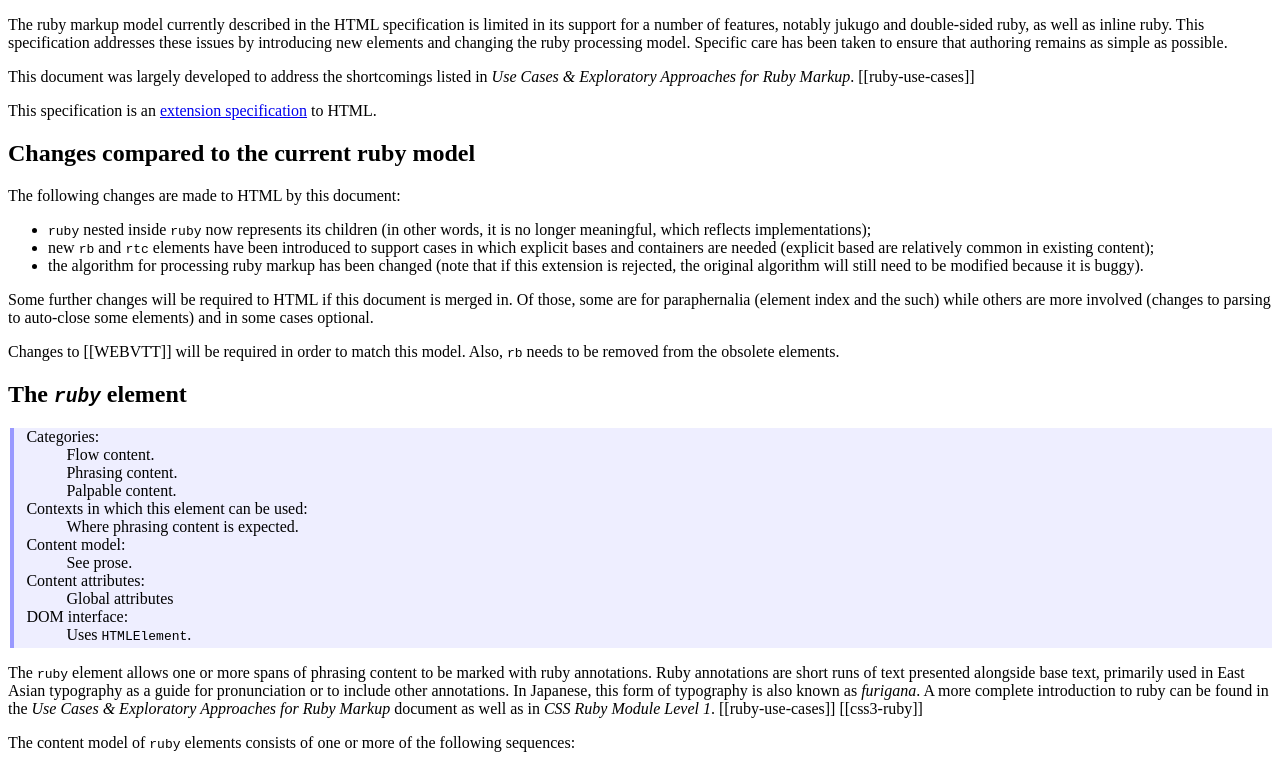
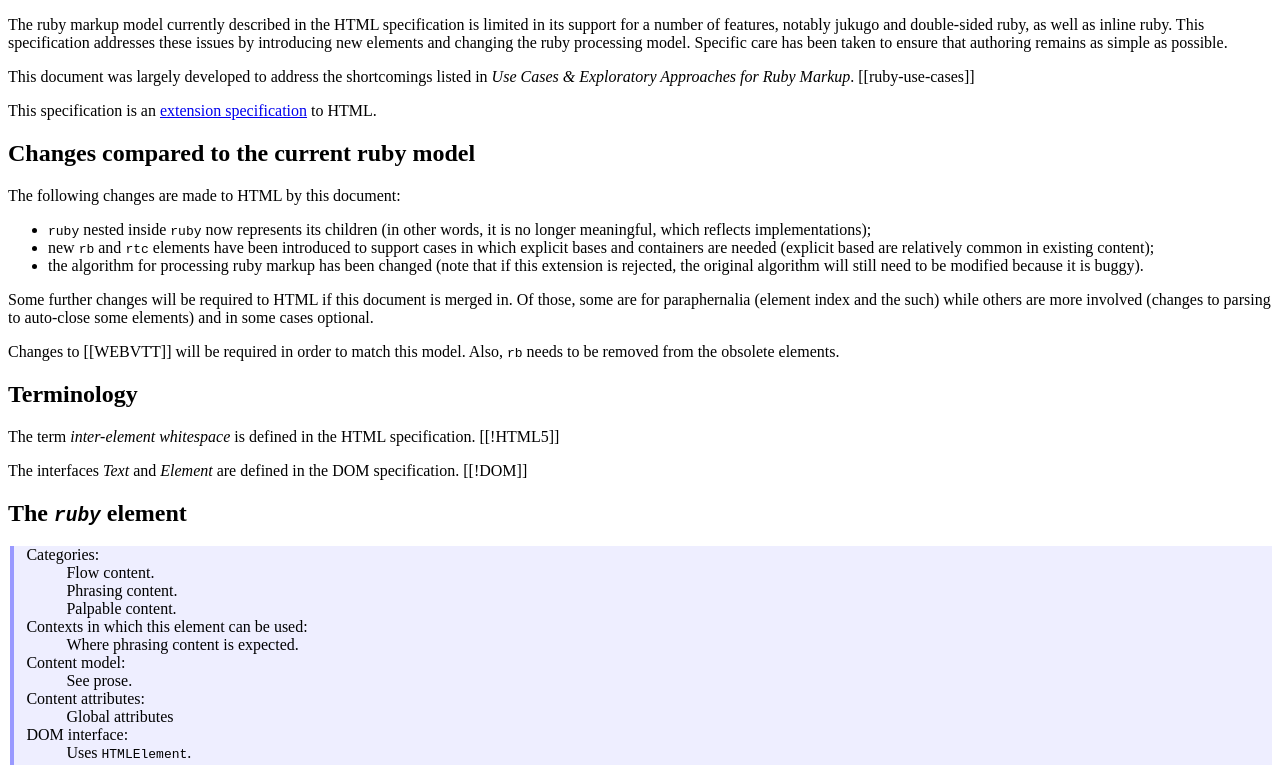
Before and after one commit to darobin/html-ruby, a plain HTML site: page index.html in a window 1280 px wide. Shown: the top 765 px of the page. Drawn offline with Linux system fonts and the light colour scheme.

Commit message:
fix referential issues

```diff
--- a/index.html
+++ b/index.html
@@ -89,6 +89,18 @@
       <p>
         Changes to [[WEBVTT]] will be required in order to match this model. Also,
         <code><a>rb</a></code> needs to be removed from the obsolete elements.
+      </p>
+    </section>
+
+    <section>
+      <h2>Terminology</h2>
+      <p>
+        The term <dfn>inter-element whitespace</dfn> is defined in the HTML specification.
+        [[!HTML5]]
+      </p>
+      <p>
+        The interfaces <dfn>Text</dfn> and <dfn>Element</dfn> are defined in the DOM specification.
+        [[!DOM]]
       </p>
     </section>
 
@@ -404,7 +416,7 @@
         agents that do not support ruby at all.
       </p>
       <p>
-        The process of <dfn>annotation pairing</dfn> associates <a title='ruby annotation'>ruby
+        The process of <dfn>annotation pairing</dfn> associates <a title='ruby text annotation'>ruby
         annotations</a> with <a title='ruby base'>ruby bases</a>. Within each <a>ruby segment</a>,
         each <a>ruby base</a> in the <a>ruby base container</a> is paired with one
         <a>ruby text annotation</a> from the <a>ruby text container</a>, in order. If there are not
@@ -535,7 +547,7 @@
           </ol>
         </li>
         <li>
-          If <var>current child</var> is a <code>Text</code> node and is <a>inter-element
+          If <var>current child</var> is a <a>Text</a> node and is <a>inter-element
           whitespace</a>, then run these substeps:
           <ol>
             <li>
@@ -557,7 +569,7 @@
                   <var>root</var>.
                 </li>
                 <li>
-                  If <var>peek child</var> is a <code>Text</code> node and is <a>inter-element
+                  If <var>peek child</var> is a <a>Text</a> node and is <a>inter-element
                   whitespace</a>, then jump to the step labelled <i>peek ahead</i>.
                 </li>
                 <li>
@@ -678,8 +690,8 @@
           If <var>current automatic base nodes</var> is empty, abort these steps.
         </li>
         <li>
-          If <var>current automatic base nodes</var> contains nodes that are not <code>Text</code>
-          nodes, or <code>Text</code> nodes that are not <a>inter-element whitespace</a>, then
+          If <var>current automatic base nodes</var> contains nodes that are not <a>Text</a>
+          nodes, or <a>Text</a> nodes that are not <a>inter-element whitespace</a>, then
           run these substeps:
           <ol>
             <li>
@@ -857,7 +869,7 @@
         </li>
         <li>
           If <var>current automatic annotation nodes</var> contains nodes that are not
-          <code>Text</code> nodes, or <code>Text</code> nodes that are not <a>inter-element
+          <a>Text</a> nodes, or <a>Text</a> nodes that are not <a>inter-element
           whitespace</a>, then create a new DOM range whose <span
           title="concept-range-start">start</a> is the <span title="concept-range-bp">boundary
           point</a> (<var>root</var>, <var>current automatic annotation range start</var>) and whose
```
